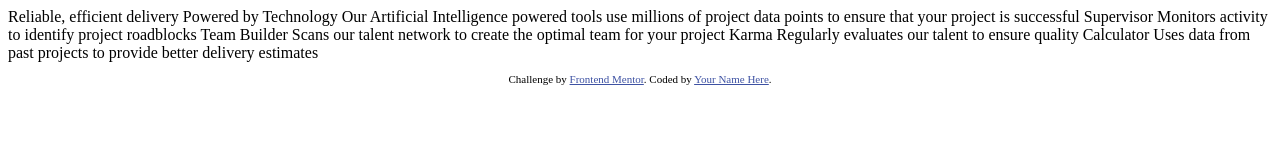
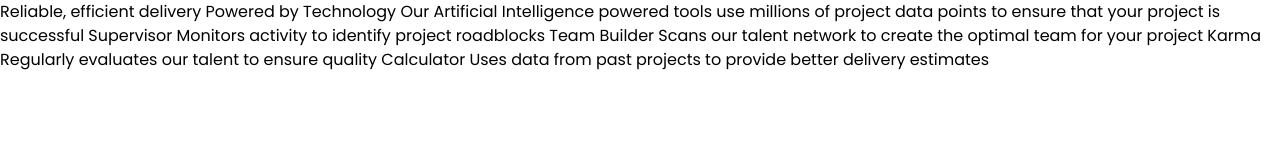
Before and after one commit to devggui/four-card-feature, a website: page index.html in a window 1280 px wide. Drawn offline with nearby package versions, Linux system fonts and the light colour scheme.

Commit message:
feat: organizate

```diff
--- a/index.html
+++ b/index.html
@@ -2,17 +2,14 @@
 <html lang="en">
 <head>
   <meta charset="UTF-8">
-  <meta name="viewport" content="width=device-width, initial-scale=1.0"> <!-- displays site properly based on user's device -->
+  <meta name="viewport" content="width=device-width, initial-scale=1.0">
 
   <link rel="icon" type="image/png" sizes="32x32" href="./images/favicon-32x32.png">
+  <link rel="stylesheet" href="./styles/main.css">
+
+  <script src="https://cdn.tailwindcss.com"></script>
 
   <title>Frontend Mentor | Four card feature section</title>
-
-  <!-- Feel free to remove these styles or customise in your own stylesheet 👍 -->
-  <style>
-    .attribution { font-size: 11px; text-align: center; }
-    .attribution a { color: hsl(228, 45%, 44%); }
-  </style>
 </head>
 <body>
 
@@ -34,12 +31,5 @@
   Calculator
   Uses data from past projects to provide better delivery estimates
 
-
-  <footer>
-    <p class="attribution">
-      Challenge by <a href="https://www.frontendmentor.io?ref=challenge" target="_blank">Frontend Mentor</a>.
-      Coded by <a href="#">Your Name Here</a>.
-    </p>
-  </footer>
 </body>
 </html>
--- /dev/null
+++ b/postcss.config.js
@@ -0,0 +1,6 @@
+module.exports = {
+  plugins: {
+    tailwindcss: {},
+    autoprefixer: {},
+  }
+}
--- /dev/null
+++ b/styles/main.css
@@ -0,0 +1,33 @@
+@tailwind base;
+@tailwind components;
+@tailwind utilities;
+
+@import url('https://fonts.googleapis.com/css2?family=Poppins:wght@200;400;600&display=swap');
+
+:root {
+  /* ## Colors */
+
+  /* ### Primary */
+
+  --Red: hsl(0, 78%, 62%);
+  --Cyan: hsl(180, 62%, 55%);
+  --Orange: hsl(34, 97%, 64%);
+  --Blue: hsl(212, 86%, 64%);
+
+  /* ### Neutral */
+
+  --Very-Dark-Blue: hsl(234, 12%, 34%);
+  --Grayish-Blue: hsl(229, 6%, 66%);
+  --Very-Light-Gray: hsl(0, 0%, 98%);
+}
+
+* {
+  margin: 0;
+  padding: 0;
+  box-sizing: border-box;
+}
+
+html,
+body {
+  font-family: 'Poppins', sans-serif;
+}
```
Also changed, not shown: package.json (added, +7 -0 lines), tailwind.config.js (added, +8 -0 lines), 1 other file.
